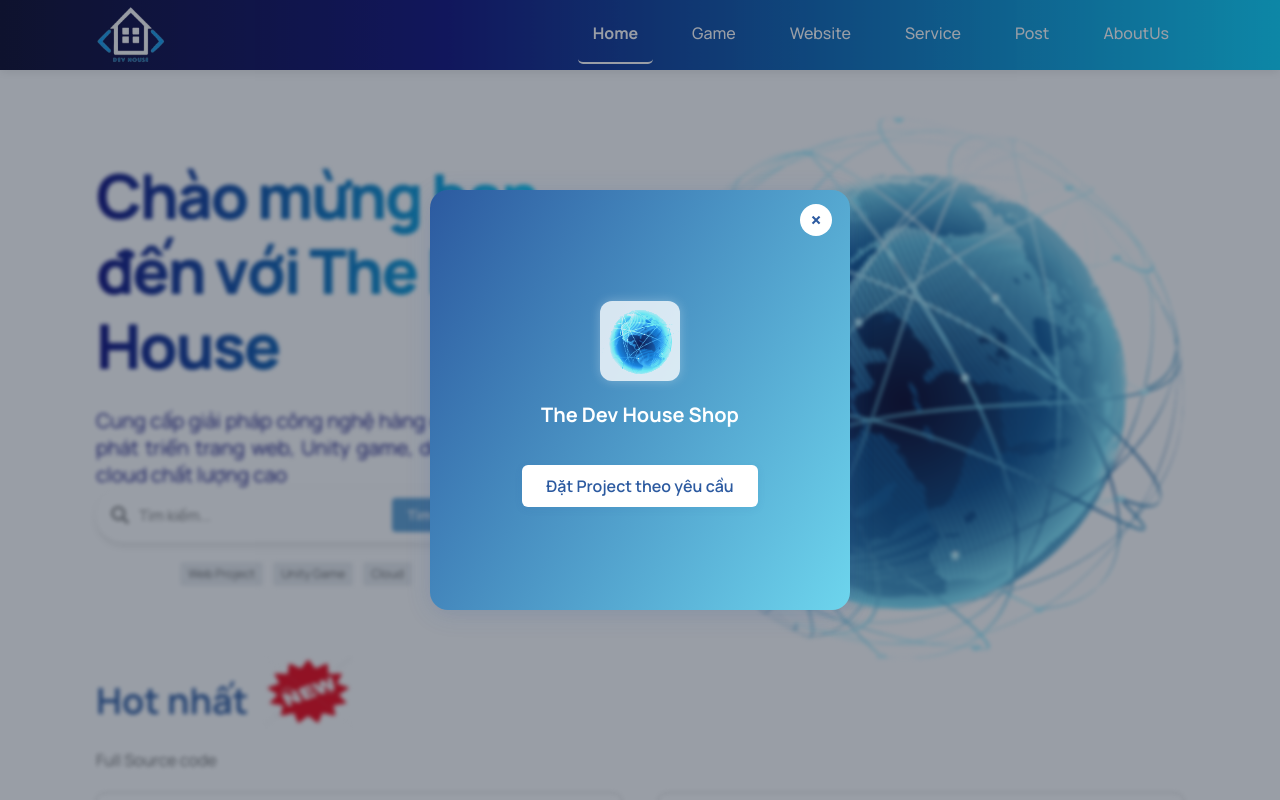
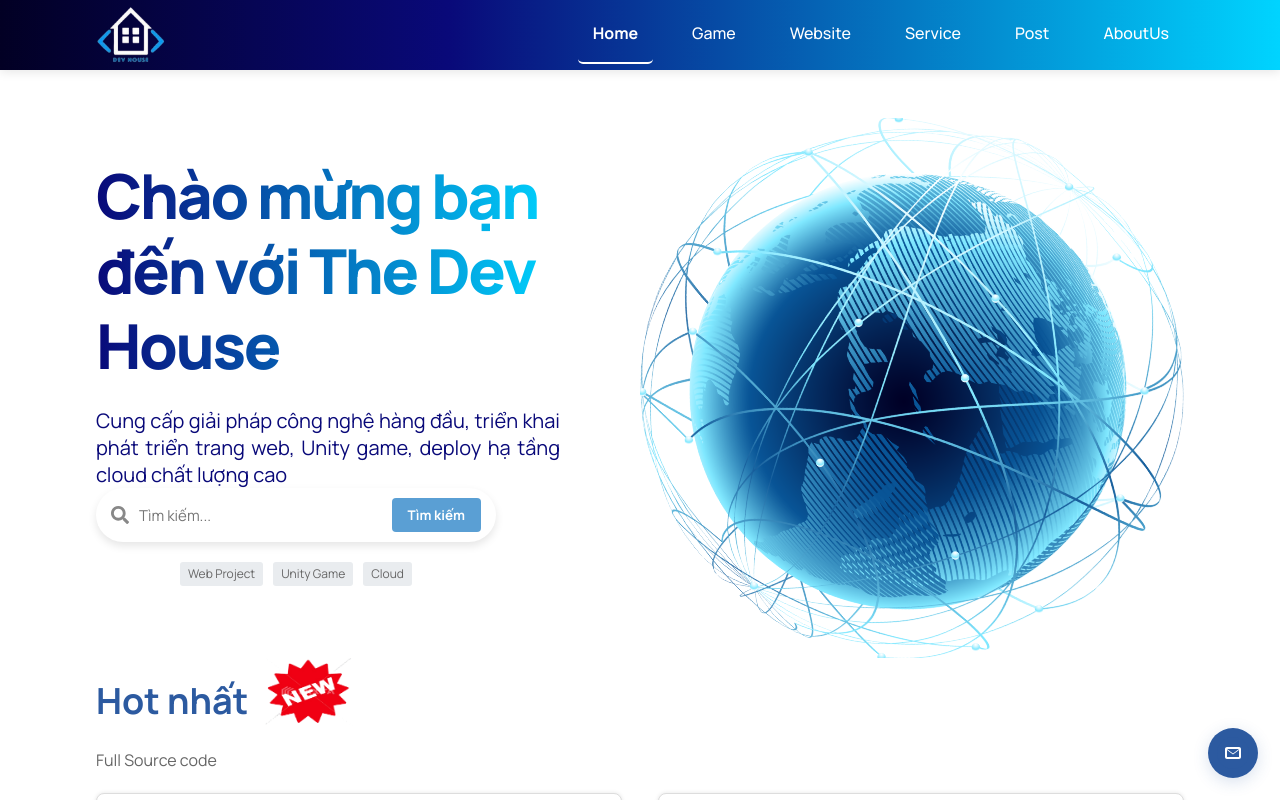
Before and after one commit to haivip777/thedevhouse_web, a React (Vite) app: page / in a window 1280 px wide. Shown: the top 800 px of the page. Built offline with nearby package versions, Linux system fonts and the light colour scheme.

Commit message:
Update contact US

```diff
--- a/src/pages/home/Home.jsx
+++ b/src/pages/home/Home.jsx
@@ -9,7 +9,6 @@
 const Home = () => {
   const [searchTerm, setSearchTerm] = useState('');
   const [searchTag, setSearchTag] = useState('');
-  const [showBanner, setShowBanner] = useState(true);
   const [showContactOptions, setShowContactOptions] = useState(false);
 
   const handleSearch = (term) => {
@@ -22,56 +21,20 @@
     setSearchTerm('');
   };
 
-  const handleContact = () => {
-    setShowContactOptions(true);
+  const handleContactToggle = () => {
+    setShowContactOptions((prev) => !prev);
   };
 
-  const handleCloseContactOptions = () => {
-    setShowContactOptions(false);
+  // Đóng menu khi click ra ngoài
+  const handleWrapperBlur = (e) => {
+    if (!e.currentTarget.contains(e.relatedTarget)) {
+      setShowContactOptions(false);
+    }
   };
 
   return (
     <div className='dh__home section__padding'>
-      {showBanner && (
-        <div className="dh__banner-overlay">
-          <div className="dh__banner-square">
-            <button className="dh__banner-close" onClick={() => setShowBanner(false)}>×</button>
-            <img src={hero_bg} alt="Đặt project" className="dh__banner-img" />
-            <div className="dh__banner-content">
-              <span>The Dev House Shop</span>
-              <button className="dh__banner-contact" onClick={handleContact}>Đặt Project theo yêu cầu</button>
-            </div>
-            {showContactOptions && (
-              <div
-                className="dh__contact-options show"
-                aria-hidden={!showContactOptions}
-              >
-                <button className="dh__contact-close" onClick={handleCloseContactOptions}>×</button>
-                <div className="dh__contact-title">Liên hệ qua:</div>
-                <a
-                  className="dh__contact-link"
-                  href="https://zalo.me/0869528304"
-                  target="_blank"
-                  rel="noopener noreferrer"
-                >Zalo</a>
-                <a
-                  className="dh__contact-link"
-                  href="https://m.me/61576886176025"
-                  target="_blank"
-                  rel="noopener noreferrer"
-                >Messenger</a>
-                <a
-                  className="dh__contact-link"
-                  href="mailto:thedevhouse.shop@gmail.com"
-                  target="_blank"
-                  rel="noopener noreferrer"
-                >Email</a>
-              </div>
-            )}
-          </div>
-        </div>
-      )}
-      <div className="dh__container" style={showBanner ? { filter: 'blur(2px)', pointerEvents: 'none', userSelect: 'none' } : {}}>
+      <div className="dh__container">
         <section className="dh__home--hero">
           <div className="dh__home--hero_content">
             <h1 className="dh-hero-title gradient__text">Chào mừng bạn đến với The Dev House</h1>
@@ -88,6 +51,74 @@
           <Showproject searchTerm={searchTerm} searchTag={searchTag}/>
         </div>
       </div>
+      {/* Contact Floating Button + Options Wrapper */}
+      <div
+        className="dh__contact-fab-wrapper"
+        tabIndex={0}
+        onBlur={handleWrapperBlur}
+        style={{ position: 'fixed', right: 32, bottom: 32, zIndex: 10010 }}
+      >
+        <div
+          className="dh__contact-fab"
+          onClick={() => setShowContactOptions((prev) => !prev)}
+          tabIndex={0}
+          aria-label="Liên hệ"
+        >
+          <svg width="32" height="32" viewBox="0 0 32 32" fill="#fff">
+            <circle cx="16" cy="16" r="16" fill="#2c5aa0"/>
+            <path d="M22 10H10c-1.1 0-2 .9-2 2v8c0 1.1.9 2 2 2h12c1.1 0 2-.9 2-2v-8c0-1.1-.9-2-2-2zm0 2v.01L16 16.5 10 12.01V12h12zm-12 8v-6.99l6 4.49 6-4.49V20H10z" fill="#fff"/>
+          </svg>
+        </div>
+        {showContactOptions && (
+          <div className="dh__contact-fab-options">
+            <a
+              className="dh__contact-fab-link"
+              href="https://zalo.me/0869528304"
+              target="_blank"
+              rel="noopener noreferrer"
+              title="Zalo"
+            >
+              {/* Zalo SVG */}
+              <svg width="28" height="28" viewBox="0 0 32 32" fill="none">
+                <rect width="32" height="32" rx="8" fill="#018FE6"/>
+                <text x="16" y="21" textAnchor="middle" fontWeight="bold" fontSize="14" fill="#fff" fontFamily="Arial">Zalo</text>
+              </svg>
+            </a>
+            <a
+              className="dh__contact-fab-link"
+                href="https://m.me/61576886176025"
+                target="_blank"
+                rel="noopener noreferrer"
+                title="Messenger"
+>
+              {/* Messenger SVG */}
+                <svg
+                  xmlns="http://www.w3.org/2000/svg"
+                  width="16"
+                  height="16"
+                  fill="#0084FF"
+                  className="bi bi-messenger"
+                  viewBox="0 0 16 16"
+                >
+                  <path d="M0 7.76C0 3.301 3.493 0 8 0s8 3.301 8 7.76-3.493 7.76-8 7.76c-.81 0-1.586-.107-2.316-.307a.64.64 0 0 0-.427.03l-1.588.702a.64.64 0 0 1-.898-.566l-.044-1.423a.64.64 0 0 0-.215-.456C.956 12.108 0 10.092 0 7.76m5.546-1.459-2.35 3.728c-.225.358.214.761.551.506l2.525-1.916a.48.48 0 0 1 .578-.002l1.869 1.402a1.2 1.2 0 0 0 1.735-.32l2.35-3.728c.226-.358-.214-.761-.551-.506L9.728 7.381a.48.48 0 0 1-.578.002L7.281 5.98a1.2 1.2 0 0 0-1.735.32z"/>
+                  </svg>
+              </a>
+            <a
+              className="dh__contact-fab-link"
+              href="mailto:thedevhouse.shop@gmail.com"
+              target="_blank"
+              rel="noopener noreferrer"
+              title="Email"
+            >
+              {/* Email SVG */}
+              <svg width="28" height="28" viewBox="0 0 32 32" fill="none">
+                <rect width="32" height="32" rx="8" fill="#EA4335"/>
+                <path d="M8 12v8a2 2 0 002 2h12a2 2 0 002-2v-8a2 2 0 00-2-2H10a2 2 0 00-2 2zm2 0l6 4.5L22 12" stroke="#fff" strokeWidth="2" strokeLinejoin="round"/>
+              </svg>
+            </a>
+          </div>
+        )}
+      </div>
     </div>
   )
 }
--- a/src/pages/home/home.css
+++ b/src/pages/home/home.css
@@ -335,3 +335,85 @@
   background: #2c5aa0;
   color: #fff;
 }
+
+.dh__contact-fab {
+  position: fixed;
+  right: 22px;
+  bottom: 22px;
+  width: 50px;
+  height: 50px;
+  background: #2c5aa0;
+  border-radius: 50%;
+  box-shadow: 0 4px 16px rgba(44,90,160,0.18);
+  display: flex;
+  align-items: center;
+  justify-content: center;
+  cursor: pointer;
+  z-index: 10010;
+  transition: background 0.2s;
+}
+.dh__contact-fab:hover,
+.dh__contact-fab:focus {
+  background: #6dd5ed;
+  outline: none;
+}
+
+.dh__contact-fab svg {
+  width: 32px;
+  height: 32px;
+  pointer-events: none;
+}
+
+.dh__contact-fab-options {
+  position: absolute;
+  left: 50%;
+  bottom: 45px;
+  transform: translateX(-50%);
+  display: flex;
+  flex-direction: column;
+  gap: 18px;
+  border-radius: 12px;
+  padding: 12px 18px;
+  min-width: 100px;
+  background: transparent;
+  z-index: 1000;
+  animation: fabSlideUp 0.32s cubic-bezier(.4,0,.2,1);
+}
+
+@keyframes fabSlideUp {
+  from {
+    opacity: 0;
+    transform: translateX(-50%) translateY(30px) scale(0.95);
+  }
+  to {
+    opacity: 1;
+    transform: translateX(-50%) translateY(0) scale(1);
+  }
+}
+
+.dh__contact-fab-link {
+  background-color: #ffffffd0;
+  color: #fff;
+  padding: 0;
+  border-radius: 50%;
+  box-shadow: 0 4px 24px rgba(44,90,160,0.18);
+  text-decoration: none;
+  font-weight: 600;
+  text-align: center;
+  transition: background 0.2s, transform 0.2s;
+  font-size: 1rem;
+  width: 40px;
+  height: 40px;
+  display: flex;
+  align-items: center;
+  justify-content: center;
+}
+.dh__contact-fab-link svg {
+  width: 32px;
+  height: 32px;
+  display: block;
+}
+.dh__contact-fab-link:hover {
+  background: #e3e9f6;
+  transform: scale(1.12);
+}
```
